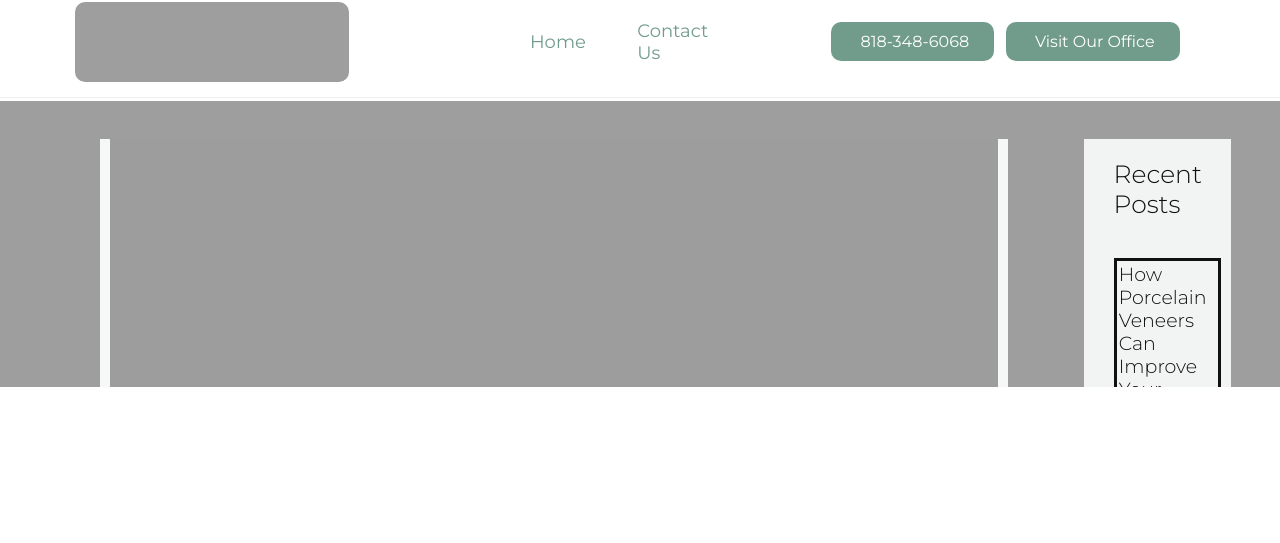
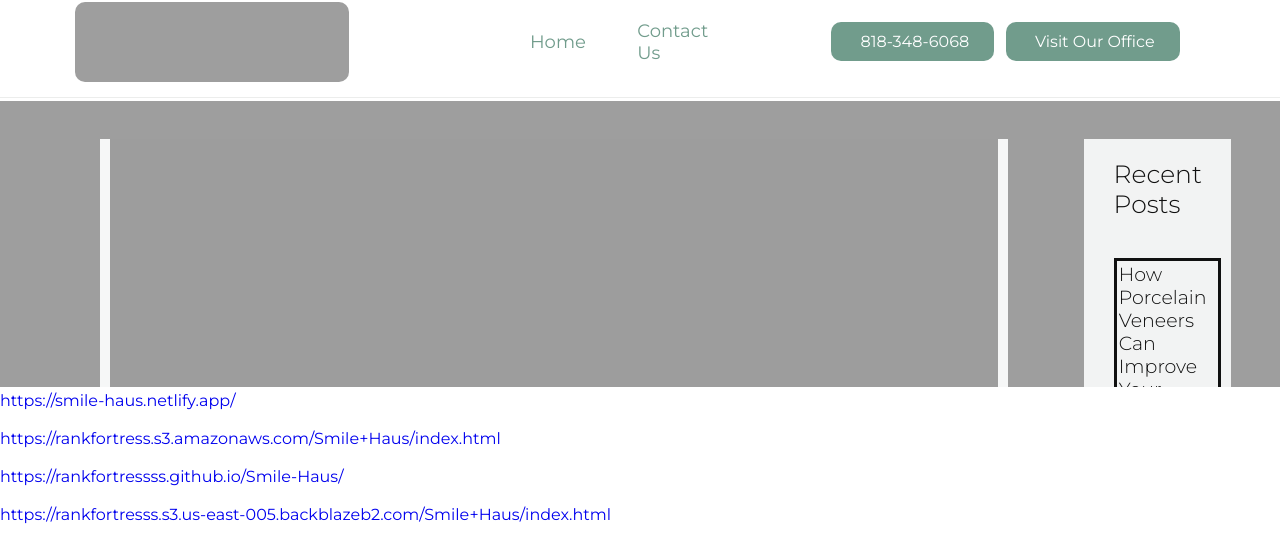
Before and after one commit to rankfortressss/Smile-Haus, a plain HTML site: page index.html in a window 1280 px wide. Shown: the part 4161-4704 px from the top of the page. Drawn offline with Linux system fonts and the light colour scheme.

Commit message:
Add files via upload

```diff
--- a/index.html
+++ b/index.html
@@ -175,13 +175,13 @@
 
             <!--Links-->
             <section>
-                <a target="_bLank" href=""></a><br>
+                <a target="_bLank" href="https://smile-haus.netlify.app/">https://smile-haus.netlify.app/</a><br>
                 <br>
-                <a target="_bLank" href=""></a><br>
+                <a target="_bLank" href="https://rankfortress.s3.amazonaws.com/Smile+Haus/index.html">https://rankfortress.s3.amazonaws.com/Smile+Haus/index.html</a><br>
                 <br>
-                <a target="_bLank" href=""></a><br>
+                <a target="_bLank" href="https://rankfortressss.github.io/Smile-Haus/">https://rankfortressss.github.io/Smile-Haus/</a><br>
                 <br>
-                <a target="_bLank" href=""></a><br>
+                <a target="_bLank" href="https://rankfortresss.s3.us-east-005.backblazeb2.com/Smile+Haus/index.html">https://rankfortresss.s3.us-east-005.backblazeb2.com/Smile+Haus/index.html</a><br>
                 <br>
 
             </section>
```
